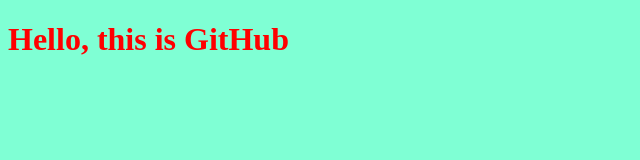
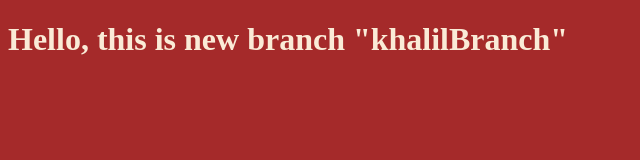
Before and after one commit to DEVenici/myProject, a plain HTML site: page index.html in a window 1280 px wide. Shown: the whole page, without its empty margins (0-640 px from the left). Drawn offline with Linux system fonts and the light colour scheme.

Commit message:
changing style for the title

```diff
--- a/index.html
+++ b/index.html
@@ -8,7 +8,7 @@
     <link rel="stylesheet" href="style.css">
   </head>
   <body>
-    <h1>Hello, this is GitHub</h1>
+    <h1>Hello, this is new branch "khalilBranch"</h1>
     <script src="app.js"></script>
   </body>
 </html>
--- a/style.css
+++ b/style.css
@@ -1,6 +1,6 @@
 h1{
-  color: red;
+  color:antiquewhite;
 }
 body{
-  background-color:aquamarine;
+  background-color:brown;
 }
```
